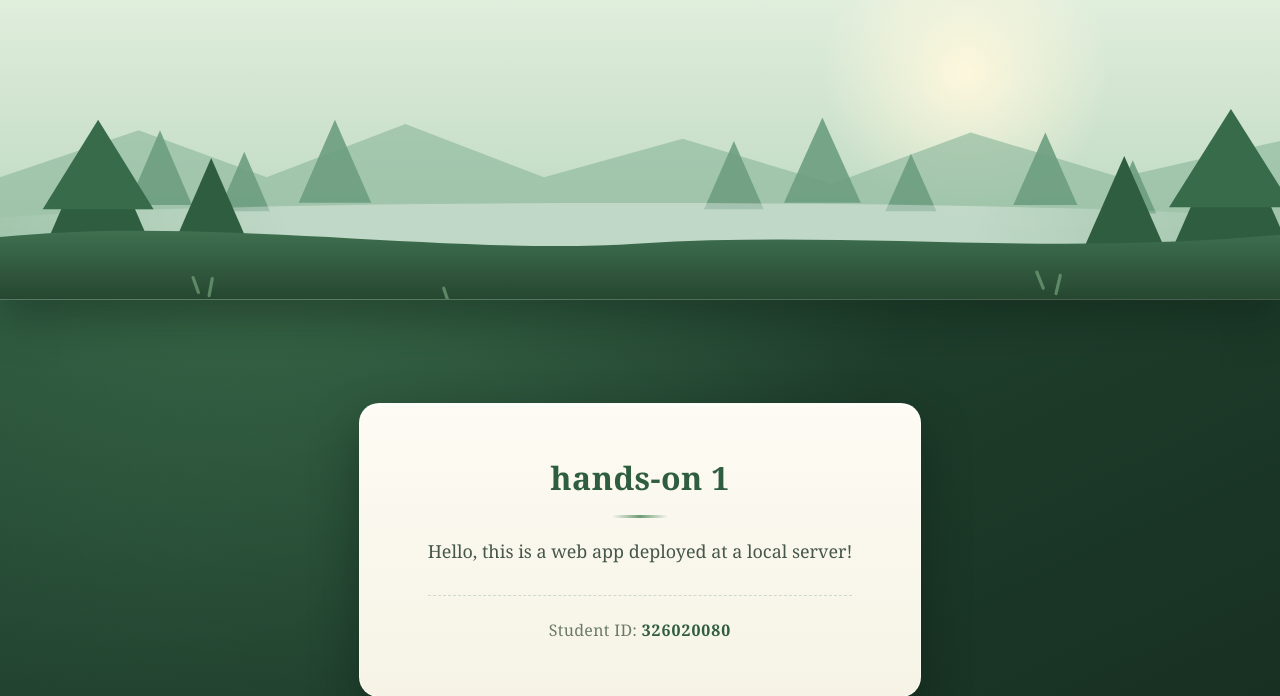
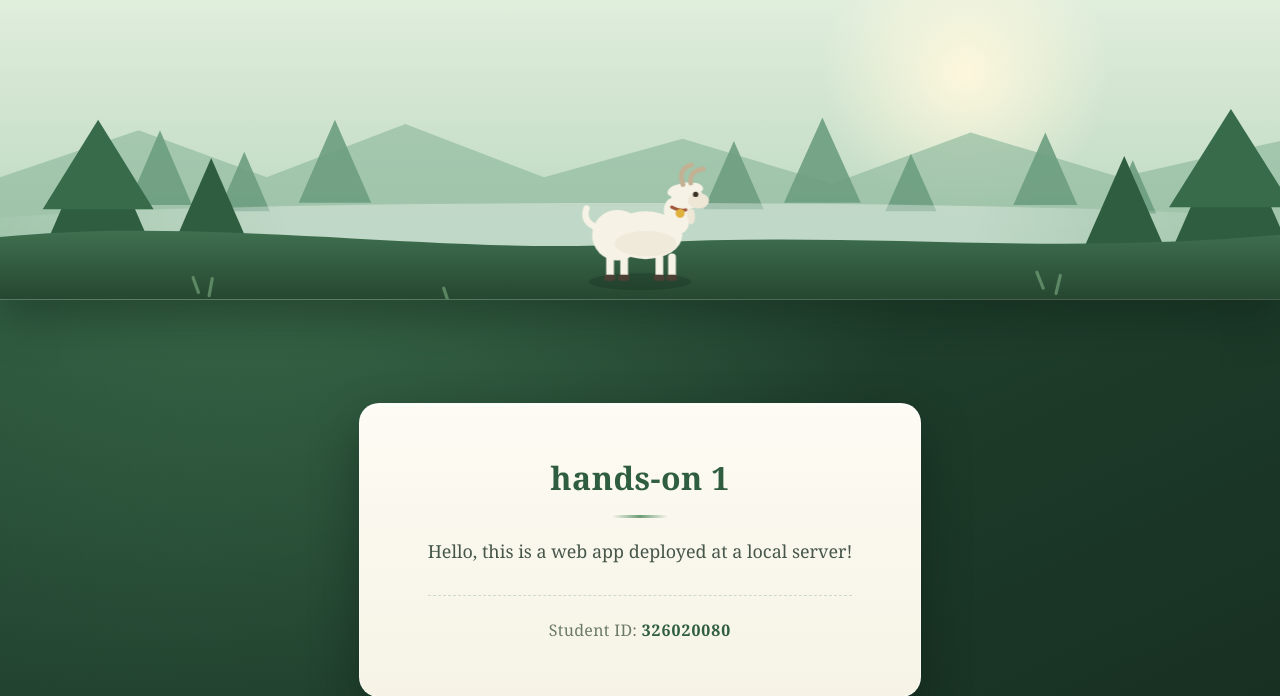
Before and after one commit to ssimaleu/forestrun, a Flask app: page / in a window 1280 px wide. Shown: the top 696 px of the page. Run offline with Flask 3, Linux system fonts and the light colour scheme.

Commit message:
Add goat to the middle of the forest banner

```diff
--- a/flask_demo/templates/index.html
+++ b/flask_demo/templates/index.html
@@ -38,12 +38,20 @@
         .mist {
             animation: drift 18s linear infinite alternate;
         }
+        .goat {
+            animation: graze 5.5s ease-in-out infinite;
+        }
         @keyframes drift {
             from { transform: translateX(-28px); }
             to   { transform: translateX(28px); }
         }
+        @keyframes graze {
+            0%, 100% { transform: translateY(0); }
+            47%      { transform: translateY(-3px); }
+            53%      { transform: translateY(-3px); }
+        }
         @media (prefers-reduced-motion: reduce) {
-            .mist { animation: none; }
+            .mist, .goat { animation: none; }
         }
 
         /* ---------- Content card ---------- */
@@ -157,6 +165,56 @@
             <path d="M0 232 C 200 212, 420 250, 600 238 C 800 226, 980 250, 1200 230 L1200 300 L0 300 Z"
                   fill="url(#ground)"/>
 
+            <!-- goat -->
+            <g transform="translate(600 274) scale(1.32)">
+                <g class="goat">
+                    <!-- shadow -->
+                    <ellipse cx="0" cy="1" rx="36" ry="6" fill="#162d20" opacity="0.3"/>
+
+                    <!-- legs -->
+                    <g fill="#f7f2e6">
+                        <rect x="-24" y="-19" width="5.5" height="19" rx="2.6"/>
+                        <rect x="-14" y="-19" width="5.5" height="19" rx="2.6"/>
+                        <rect x="11" y="-19" width="5.5" height="19" rx="2.6"/>
+                        <rect x="20" y="-19" width="5.5" height="19" rx="2.6"/>
+                    </g>
+                    <g fill="#4a4033">
+                        <rect x="-25.5" y="-4" width="8" height="4.4" rx="2"/>
+                        <rect x="-15.5" y="-4" width="8" height="4.4" rx="2"/>
+                        <rect x="9.5" y="-4" width="8" height="4.4" rx="2"/>
+                        <rect x="18.5" y="-4" width="8" height="4.4" rx="2"/>
+                    </g>
+
+                    <!-- tail -->
+                    <path d="M-32 -38 q-9 -4 -6 -13" stroke="#f7f2e6" stroke-width="4.5" fill="none" stroke-linecap="round"/>
+
+                    <!-- body -->
+                    <circle cx="-16" cy="-32" r="18" fill="#f7f2e6"/>
+                    <ellipse cx="4" cy="-32" rx="26" ry="17" fill="#f7f2e6"/>
+                    <ellipse cx="4" cy="-26" rx="22" ry="9" fill="#ece4d2" opacity="0.55"/>
+
+                    <!-- neck -->
+                    <ellipse cx="26" cy="-46" rx="8.5" ry="13" fill="#f7f2e6" transform="rotate(-18 26 -46)"/>
+
+                    <!-- head -->
+                    <ellipse cx="33" cy="-60" rx="11" ry="9.5" fill="#f7f2e6"/>
+                    <ellipse cx="41.5" cy="-56.5" rx="7.5" ry="5.5" fill="#efe7d6"/>
+                    <!-- ears -->
+                    <ellipse cx="25" cy="-64" rx="6" ry="3.4" fill="#f7f2e6" transform="rotate(-28 25 -64)"/>
+                    <ellipse cx="40" cy="-66" rx="5" ry="3" fill="#f7f2e6" transform="rotate(18 40 -66)"/>
+                    <!-- horns -->
+                    <path d="M30.5 -68 q-4 -11 6 -14" stroke="#c2b193" stroke-width="3.4" fill="none" stroke-linecap="round"/>
+                    <path d="M36 -69 q-1 -9 9 -10" stroke="#c2b193" stroke-width="3.4" fill="none" stroke-linecap="round"/>
+                    <!-- beard -->
+                    <path d="M38 -50.5 q3 9 -2 11 q-3.5 -5 -2.5 -11 z" fill="#efe7d6"/>
+                    <!-- eye -->
+                    <circle cx="39.5" cy="-61" r="1.9" fill="#3b3227"/>
+                    <!-- collar + bell -->
+                    <path d="M22.5 -52 q5 3 10 2" stroke="#a0563a" stroke-width="2.2" fill="none" stroke-linecap="round"/>
+                    <circle cx="28.5" cy="-47.5" r="3.2" fill="#e0b13c"/>
+                </g>
+            </g>
+
             <!-- foreground grass -->
             <g stroke="#7aa87f" stroke-width="3" stroke-linecap="round" opacity="0.65">
                 <path d="M186 284 l-5 -14"/>
```
